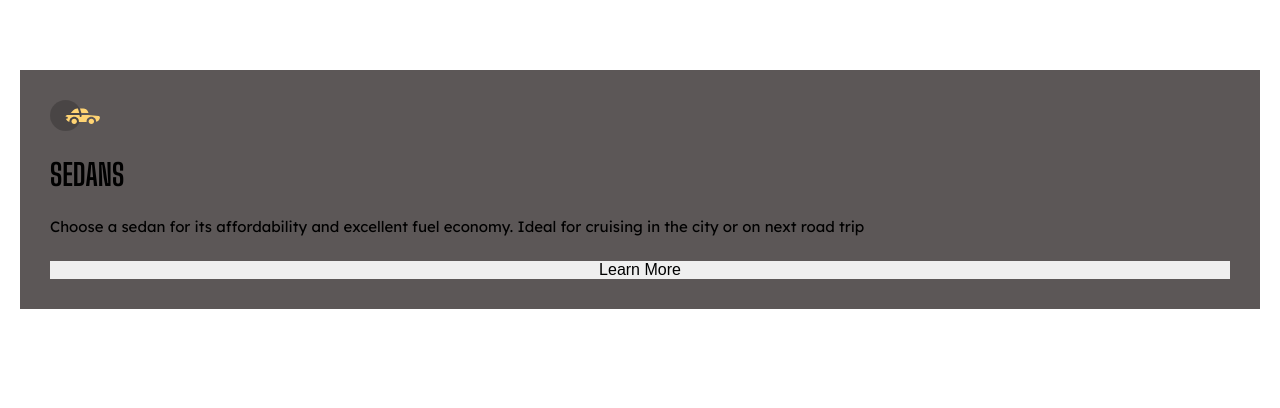
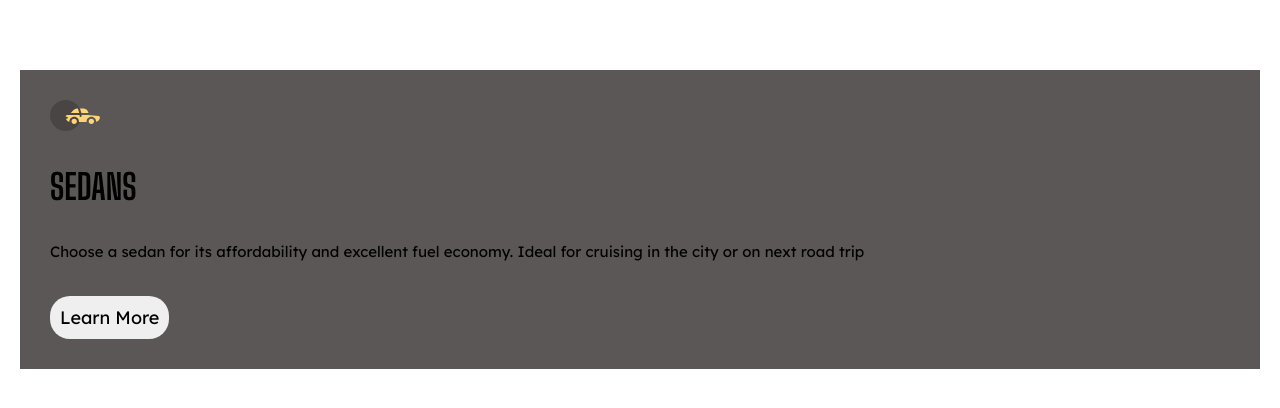
Before and after one commit to matheuzeba/3-column-preview-card-component, a plain HTML site: page index.html in a window 1280 px wide. Drawn offline with Linux system fonts and the light colour scheme.

Commit message:
estilizado botao e aumentado gap de componente

```diff
--- a/css/style.css
+++ b/css/style.css
@@ -23,7 +23,7 @@ body main .component .component-wrapper {
     display: flex;
     flex-direction: column;
 
-    gap: 2.5rem;
+    gap: 3.5rem;
 }
 
 /* img */
@@ -32,12 +32,23 @@ body main .component .component-wrapper img {
     max-width: 5rem;
 }
 
+/* h1 */
 body main .component .component-wrapper h1 {
     font-family: 'Big Shoulders Display', cursive;
-    font-size: 3rem;
+    font-size: 3.5rem;
 }
 
+/* p */
 body main .component .component-wrapper p {
     font-family: 'Lexend Deca', sans-serif;
     font-size: 1.5rem;
 }
+
+/* button */
+body main .component .component-wrapper .button-wrapper button {
+    font-family: 'Lexend Deca', sans-serif;
+    font-size: 1.8rem;
+
+    border-radius: 2rem;
+    padding: 1rem;
+}
--- a/index.html
+++ b/index.html
@@ -24,7 +24,10 @@
                 <img src="images/icon-sedans.svg" alt="">
                 <h1>SEDANS</h1>
                 <p>Choose a sedan for its affordability and excellent fuel economy. Ideal for cruising in the city or on next road trip</p>
-                <button>Learn More</button>
+
+                <section class="button-wrapper">
+                    <button>Learn More</button>
+                </section>
             </section>
         </section>
     </main>
```
